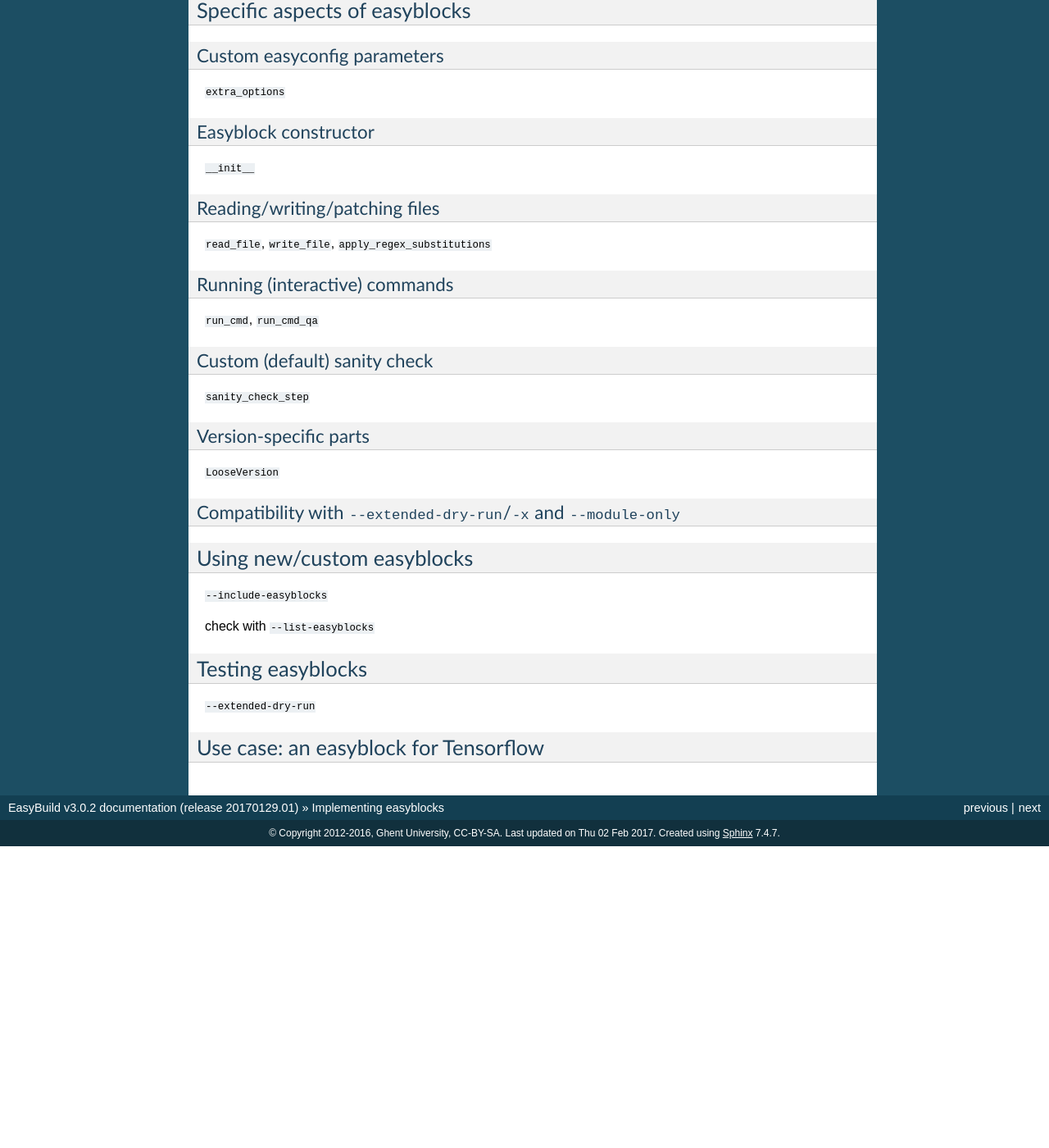
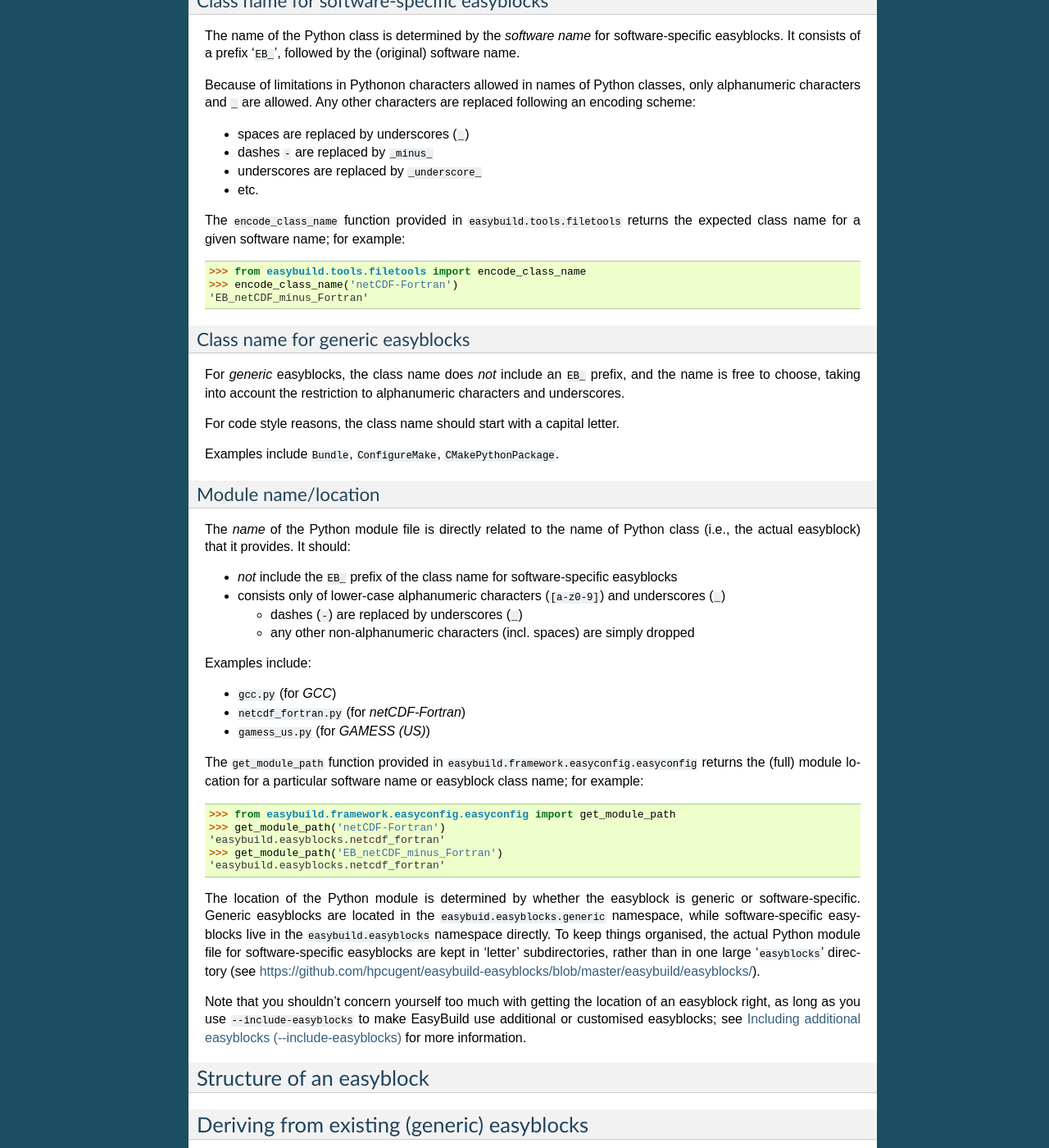
Before and after one commit to easybuilders/easybuild, a Sphinx documentation site: the page built from docs/Implementing-easyblocks.rst, in a window 1280 px wide and 1400 px high, scrolled down 2154 px. Shown: the whole window at 82% size. Built offline with Sphinx 7.4.7, drawn with Linux system fonts in a browser that asks for light colours; before the commit the page ends 3186 px from its top, so only the background shows below that; some of the changed text lies outside the part shown.

Commit message:
flesh out section on naming scheme for easyblocks

```diff
--- a/docs/Implementing-easyblocks.rst
+++ b/docs/Implementing-easyblocks.rst
@@ -91,6 +91,84 @@ update.
 
 Naming scheme for easyblocks
 ----------------------------
+
+Easyblocks need to follow a strict naming scheme, to ensure that EasyBuild can pick them up as needed.
+This involves two aspects: i) the name and location of the Python module file,
+and ii) the name of the Python class in that module.
+
+Class name for software-specific easyblocks
+~~~~~~~~~~~~~~~~~~~~~~~~~~~~~~~~~~~~~~~~~~~
+
+The name of the Python class is determined by the *software name* for software-specific easyblocks.
+It consists of a prefix '``EB_``', followed by the (original) software name.
+
+Because of limitations in Pythonon characters allowed in names of Python classes,
+only alphanumeric characters and ``_`` are allowed. Any other characters are replaced following an encoding scheme:
+
+* spaces are replaced by underscores (``_``)
+* dashes ``-`` are replaced by ``_minus_``
+* underscores are replaced by ``_underscore_``
+* etc.
+
+The ``encode_class_name`` function provided in ``easybuild.tools.filetools`` returns the expected class name
+for a given software name; for example:
+
+.. code::
+
+  >>> from easybuild.tools.filetools import encode_class_name
+  >>> encode_class_name('netCDF-Fortran')
+  'EB_netCDF_minus_Fortran'
+
+Class name for generic easyblocks
+~~~~~~~~~~~~~~~~~~~~~~~~~~~~~~~~~
+
+For *generic* easyblocks, the class name does *not* include an ``EB_`` prefix, and the name is free to choose,
+taking into account the restriction to alphanumeric characters and underscores.
+
+For code style reasons, the class name should start with a capital letter.
+
+Examples include ``Bundle``, ``ConfigureMake``, ``CMakePythonPackage``.
+
+
+Module name/location
+~~~~~~~~~~~~~~~~~~~~
+
+The *name* of the Python module file is directly related to the name of Python class (i.e., the actual easyblock) that it provides.
+It should:
+
+* *not* include the ``EB_`` prefix of the class name for software-specific easyblocks
+* consists only of lower-case alphanumeric characters (``[a-z0-9]``) and underscores (``_``)
+
+  * dashes (``-``) are replaced by underscores (``_``)
+  * any other non-alphanumeric characters (incl. spaces) are simply dropped
+
+Examples include:
+
+* ``gcc.py`` (for *GCC*)
+* ``netcdf_fortran.py`` (for *netCDF-Fortran*)
+* ``gamess_us.py`` (for *GAMESS (US)*)
+
+The ``get_module_path`` function provided in ``easybuild.framework.easyconfig.easyconfig`` returns the (full)
+module location for a particular software name or easyblock class name; for example:
+
+.. code::
+
+  >>> from easybuild.framework.easyconfig.easyconfig import get_module_path
+  >>> get_module_path('netCDF-Fortran')
+  'easybuild.easyblocks.netcdf_fortran'
+  >>> get_module_path('EB_netCDF_minus_Fortran')
+  'easybuild.easyblocks.netcdf_fortran'
+
+The location of the Python module is determined by whether the easyblock is generic or software-specific.
+Generic easyblocks are located in the ``easybuid.easyblocks.generic`` namespace, while software-specific easyblocks
+live in the ``easybuild.easyblocks`` namespace directly. To keep things organised, the actual Python module file
+for software-specific easyblocks are kept in 'letter' subdirectories,
+rather than in one large '``easyblocks``' directory
+(see https://github.com/hpcugent/easybuild-easyblocks/blob/master/easybuild/easyblocks/).
+
+Note that you shouldn't concern yourself too much with getting the location of an easyblock right, as long as you
+use ``--include-easyblocks`` to make EasyBuild use additional or customised easyblocks;
+see :ref:`include_easyblocks` for more information.
 
 
 .. _implementing_easyblocks_structure:
```
